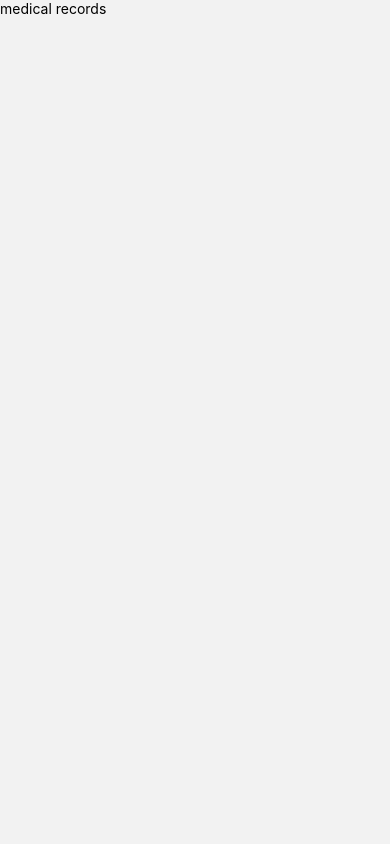
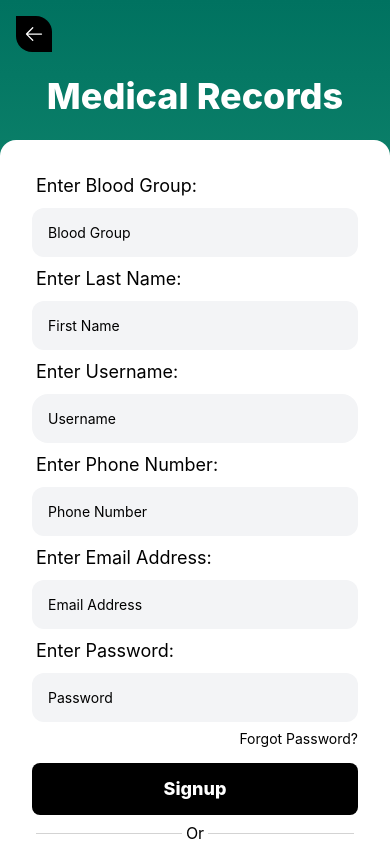
Before and after one commit to karansanghvi/everGuardian, a React Native app: screen /MedicalRecords in a window 390 px wide. Built offline with nearby package versions, Linux system fonts and the light colour scheme.

Commit message:
ongoing changes on medical records page

```diff
--- a/package.json
+++ b/package.json
@@ -21,6 +21,7 @@
     "nativewind": "^2.0.11",
     "react": "18.2.0",
     "react-native": "0.72.6",
+    "react-native-element-dropdown": "^2.10.1",
     "react-native-gesture-handler": "~2.12.0",
     "react-native-heroicons": "^4.0.0"
   },
--- a/screens/MedicalRecords.js
+++ b/screens/MedicalRecords.js
@@ -1,12 +1,128 @@
-import React from 'react';
-import { View, Text } from 'react-native';
+import { View, Text, TouchableOpacity, TextInput, Image, ScrollView, StyleSheet } from 'react-native'
+import React from 'react'
+import { LinearGradient } from 'expo-linear-gradient'
+import { SafeAreaView } from 'react-native-safe-area-context'
+import { useNavigation } from '@react-navigation/native'
+import {ArrowLeftIcon} from 'react-native-heroicons/solid'
 
 const MedicalRecords = () => {
+
+  const navigation = useNavigation();
+  const handleLogin = () => {
+    navigation.navigate('Login');
+  }
+  const handleSignupButton = () => {
+    navigation.navigate('Home');
+  }
+
   return (
-    <View>
-      <Text>medical records</Text>
-    </View>
-  );
+    <LinearGradient
+      className="flex-1 bg-white"
+      colors={['#007260', '#39B68D']}
+    >
+      <SafeAreaView className="flex">
+        <View className="flex-row justify-start">
+          <TouchableOpacity
+            onPress={() => navigation.goBack()}
+            className="bg-black p-2 rounded-tr-2xl rounded-bl-2xl ml-4 mt-4"
+          >
+            <ArrowLeftIcon size="20" color="white" />
+          </TouchableOpacity>
+        </View>
+        <View className="flex-row justify-center mt-2">
+          <Text className="text-4xl text-white font-extrabold mt-4">Medical Records</Text>
+        </View>
+      </SafeAreaView>
+      <ScrollView style={{ flex: 1 }}>
+        <View className="rounded-tl-2xl rounded-tr-2xl flex-1 bg-white px-8 pt-8 mt-6">
+          <View className="form space-y-2">
+            <Text className="text-black ml-1 text-lg">Enter Blood Group:</Text>
+              <TextInput
+                className="p-4 bg-gray-100 text-black rounded-xl mb-3"
+                placeholder='Blood Group'
+              />
+            <Text className="text-black ml-1 text-lg">Enter Last Name:</Text>
+              <TextInput
+                className="p-4 bg-gray-100 text-black rounded-xl mb-3"
+                placeholder='First Name'
+              />
+            <Text className="text-black ml-1 text-lg">Enter Username:</Text>
+              <TextInput
+                className="p-4 bg-gray-100 text-black rounded-2xl mb-3"
+                placeholder='Username'
+              />
+            <Text className="text-black ml-1 text-lg">Enter Phone Number:</Text>
+              <TextInput
+                className="p-4 bg-gray-100 text-black rounded-xl mb-3"
+                placeholder='Phone Number'
+                keyboardType='numeric'
+              />
+            <Text className="text-black ml-1 text-lg">Enter Email Address:</Text>
+              <TextInput
+                className="p-4 bg-gray-100 text-black rounded-xl mb-3"
+                placeholder='Email Address'
+              />
+            <Text className="text-black ml-1 text-lg">Enter Password:</Text>
+              <TextInput
+                className="p-4 bg-gray-100 text-black rounded-xl mb-3"
+                secureTextEntry
+                placeholder='Password'
+              />
+              <TouchableOpacity className="flex items-end">
+                <Text className="text-black mb-2">
+                  Forgot Password?
+                </Text>
+              </TouchableOpacity>
+              <TouchableOpacity
+                className="py-3 bg-black rounded-lg"
+                onPress={handleSignupButton}
+              >
+                <Text className="text-lg text-white text-center font-extrabold">
+                  Signup
+                </Text>
+              </TouchableOpacity>
+              <View style={styles.separator}>
+                <View style={styles.line}></View>
+                <Text style={styles.orText}>Or</Text>
+                <View style={styles.line}></View>
+              </View>
+              <TouchableOpacity className="p-2 bg-gray-100 rounded-2xl flex items-center">
+                <View className="flex-row justify-center items-center space-x-3">
+                  <Image source={require('../assets/images/google.png')} className="w-10 h-10" />
+                  <Text className="text-black text-lg ml-2">Sign In With Google</Text>
+                </View>
+              </TouchableOpacity>
+              <View className="flex-row justify-center mt-7">
+                <Text className="text-gray-500 font-semibold">
+                    Already have an account?
+                </Text>
+                <TouchableOpacity onPress={handleLogin}>
+                    <Text className="font-semibold text-green mb-8"> Login</Text>
+                </TouchableOpacity>
+            </View>
+          </View>
+        </View>
+      </ScrollView>
+    </LinearGradient>
+  )
 }
 
-export default MedicalRecords;
+export default MedicalRecords
+
+const styles = StyleSheet.create({
+  separator: {
+    flexDirection: 'row',
+    alignItems: 'center',
+    marginVertical: 10,
+  },
+  line: {
+    flex: 1,
+    height: 1,
+    backgroundColor: 'lightgray',
+    marginHorizontal: 4,
+  },
+  orText: {
+    color: 'black',
+    fontSize: 16,
+  },
+});
```
Also changed, not shown: 1 other file (tests, documents, lock files or other folders).
